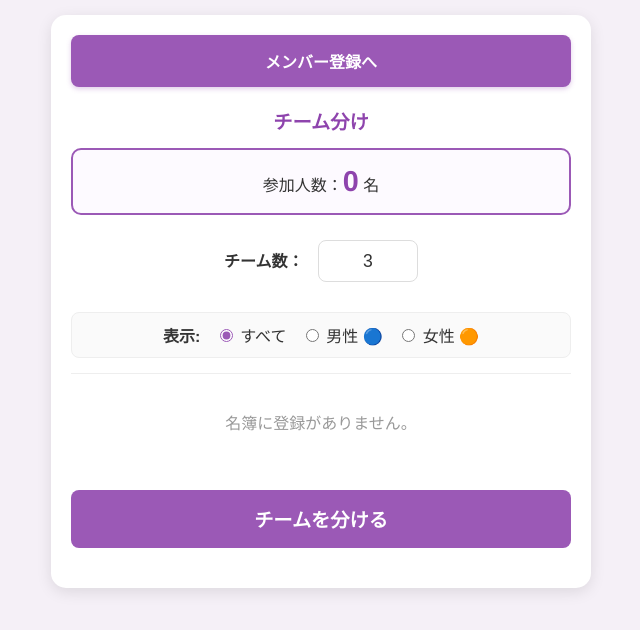
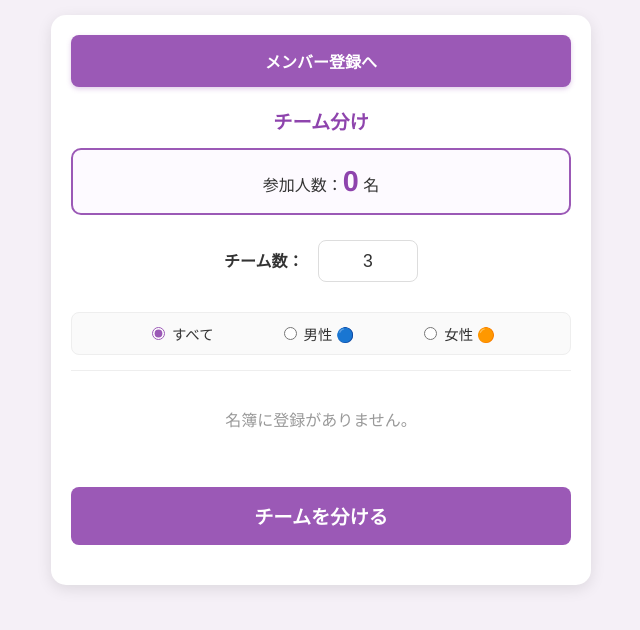
Before and after one commit to kdb9587-ship-it/moku-team-division, a plain HTML site: page index.html in a window 1280 px wide. Shown: the whole page, without its empty margins (319-959 px from the left). Drawn offline with Linux system fonts and the light colour scheme.

Commit message:
Add files via upload

```diff
--- a/index.html
+++ b/index.html
@@ -34,12 +34,11 @@
         </select>
     </div>
 
-    <div style="margin-bottom: 15px; text-align: center; background: #fafafa; padding: 10px; border-radius: 8px; border: 1px solid #eee;">
-        <span style="font-weight:bold; margin-right:10px;">表示:</span>
-        <label style="margin-right: 10px; cursor: pointer;">
+    <div style="display: flex; justify-content: space-evenly; align-items: center; margin-bottom: 15px; background: #fafafa; padding: 10px; border-radius: 8px; border: 1px solid #eee; font-size: 0.9rem;">
+        <label style="cursor: pointer;">
             <input type="radio" name="indexGenderFilter" value="all" checked onchange="filterSelectionList()" style="accent-color: var(--primary-purple);"> すべて
         </label>
-        <label style="margin-right: 10px; cursor: pointer;">
+        <label style="cursor: pointer;">
             <input type="radio" name="indexGenderFilter" value="1" onchange="filterSelectionList()" style="accent-color: var(--primary-purple);"> 男性 🔵
         </label>
         <label style="cursor: pointer;">
--- a/js/index.js
+++ b/js/index.js
@@ -1,7 +1,6 @@
 let masterPlayers = JSON.parse(localStorage.getItem('vb_purple_list')) || [];
 
 function updateActiveCount() {
-    // 現在の絞り込み状態（すべて/男性/女性）を取得
     const filterRadio = document.querySelector('input[name="indexGenderFilter"]:checked');
     const filterValue = filterRadio ? filterRadio.value : "all";
 
@@ -12,7 +11,6 @@ function updateActiveCount() {
         const listItem = cb.closest('.list-item');
         const itemGender = listItem.getAttribute('data-gender');
 
-        // フィルターで非表示になっている人は、参加人数のカウントや並び替え処理から除外する
         if (filterValue !== "all" && itemGender !== filterValue) {
             return;
         }
@@ -67,7 +65,6 @@ function filterSelectionList() {
         }
     });
 
-    // 表示が切り替わったタイミングで、人数のカウントを再計算する
     updateActiveCount();
 }
 
@@ -80,13 +77,11 @@ function shuffle(array) {
 }
 
 function generateTeams() {
-    // 現在の絞り込み状態を取得
     const filterRadio = document.querySelector('input[name="indexGenderFilter"]:checked');
     const filterValue = filterRadio ? filterRadio.value : "all";
 
     const checkedIds = Array.from(document.querySelectorAll('input[name="present"]:checked')).map(el => parseInt(el.value));
 
-    // 「チェックが入っている」かつ「現在表示されている（フィルターに合致している）」人のみを対象にする
     const selectedPlayers = masterPlayers.filter(p => {
         const isChecked = checkedIds.includes(p.id);
         const isVisible = filterValue === "all" || p.gender === filterValue;
```
Also changed, not shown: js/register.js (+2 -7 lines), register.html (+4 -5 lines).
